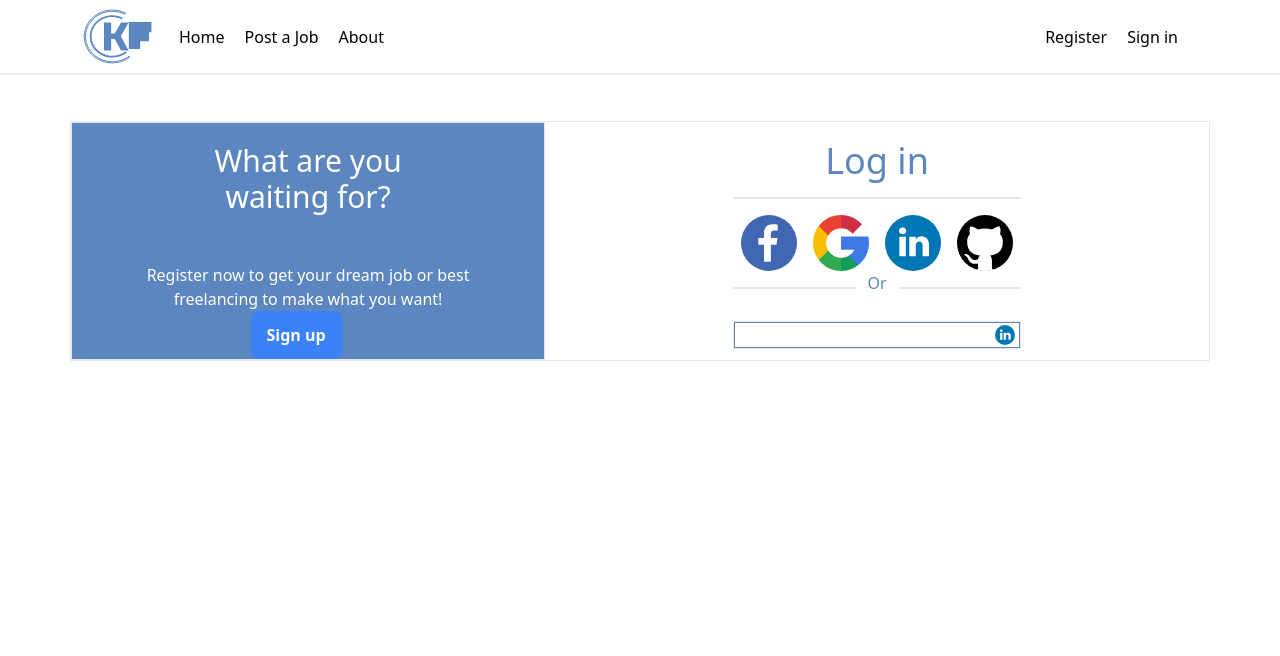
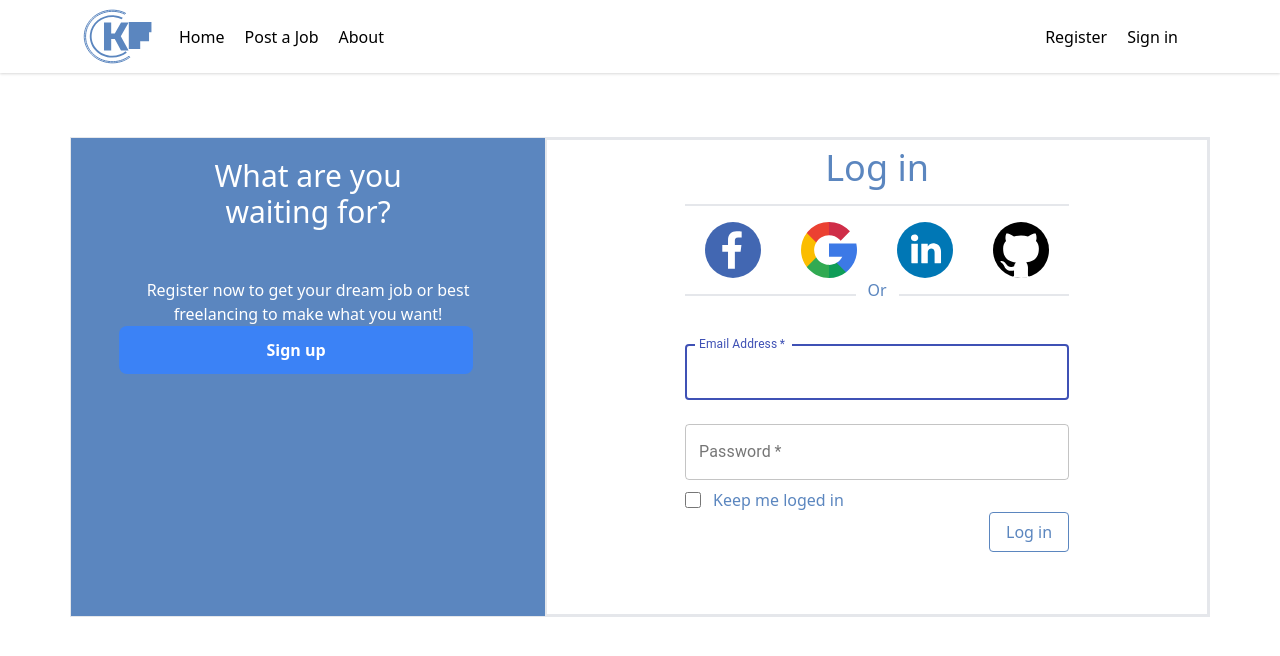
Before and after one commit to abdulbasit-dev/kurd-freelancers, a React (Create React App) app: page /signin in a window 1280 px wide. Shown: the top 656 px of the page. Built offline with nearby package versions, Linux system fonts and the light colour scheme.

Commit message:
sign in Fixes #5

```diff
--- a/src/index.css
+++ b/src/index.css
@@ -36,3 +36,6 @@
 .authantiction{
   padding:0;
 }
+.fullHeight{
+  height: 100%;
+}
--- a/src/pages/SignIn.jsx
+++ b/src/pages/SignIn.jsx
@@ -4,37 +4,73 @@ import FacebookLogo from "./../assets/img/facebook.svg"
 import GoogleLogo from "./../assets/img/google.svg"
 import LinkedInLogo from "./../assets/img/linkedin.svg"
 import GithubLogo from "./../assets/img/github.svg"
-import Input from "./../components/Input"
+import TextField from '@material-ui/core/TextField';
 
 const SignIn = () => {
     return (
-        <div className="authantiction flex border px-0 container mt-12 flex-col md:flex-row justify-center items-center ">
-            <div className="flex bg-lightblue w-full md:w-5/12 flex-col items-center pt-5  border px-12 text-white">
-                <h1 className="text-3xl">What are you</h1>
-                <h1 className="text-3xl">waiting for?</h1>
+        <div className="flex h-screen w-full justify-center items-center -mt-24">
+            <div className="authantiction relative min-h-100 flex px-0 container  flex-col border md:flex-row justify-center items-center ">
+                <div className="flex absolute left-0 bg-lightblue w-full min-h-full md:w-5/12 flex-col pt-5 px-12 text-white">
+                    <h1 className="text-3xl text-center">What are you</h1>
+                    <h1 className="text-3xl text-center ">waiting for?</h1>
                     <p className="text-center mt-12">
                         Register now to get your dream job or best freelancing to make what you want!
                     </p>
                     <Button text="Sign up"/>
 
                 </div>
-            <div className="flex flex-col items-center w-full md:w-7/12 text-lightblue ">
+                <div className="flex flex-col items-center w-full md:w-7/12 right-0 text-lightblue border-2 h-full absolute ">
                     <h1 className="text-4xl mt-2">Log in</h1>
-                <div className="border w-72 my-4"></div>
-                <div className="flex justify-around items-center w-72 ">
+                    <div className="border w-96 my-4"></div>
+                    <div className="flex justify-around items-center w-96 ">
                         <img src={FacebookLogo} alt="Facebook logo" className=" w-14 h-14 cursor-pointer" />
                         <img src={GoogleLogo} alt="Google logo" className=" w-14 h-14 cursor-pointer" />
                         <img src={LinkedInLogo} alt="Linkedin logo" className=" w-14 h-14 cursor-pointer" />
                         <img src={GithubLogo} alt="Github logo"className=" w-14 h-14 cursor-pointer" />
                     </div>
-                <div className="flex w-72 mb-4">
-                    <div className="border w-32 my-4"></div>
+                    <div className="flex w-96 mb-4 justify-between">
+                        <div className="border w-44 my-4"></div>
                         <h1 className="mx-3">Or</h1>
-                    <div className="border w-32 my-4"></div>
+                        <div className="border w-44 my-4"></div>
                     </div>
-                <form action="" className="flex flex-col w-72 border">
-                    <Input type="password"/>
+                    <form action="" className="flex flex-col w-96">
+                        <TextField
+                            variant="outlined"
+                            margin="normal"
+                            required
+                            fullWidth
+                            id="email"
+                            label="Email Address"
+                            name="email"
+                            autoComplete="email"
+                            autoFocus
+                            color="primary"
+                        />
+                        <TextField
+                            variant="outlined"
+                            margin="normal"
+                            required
+                            fullWidth
+                            id="password"
+                            label="Password"
+                            name="password"
+                            autoComplete="password"
+                            type="password"
+                        />
+                        <div className="flex items-center">
+                            <input type="checkbox" name="keep-me-loged-in" className="mr-3 w-4 h-4"/>
+                            <label htmlFor="keep-me-loged-in">
+                                Keep me loged in
+                            </label>
+
+                        </div>
+                        <div className="flex justify-end">
+                            <button className="border-lightblue border rounded px-2 w-20 h-10 ">
+                                    Log in
+                            </button>
+                        </div>
                     </form>
+                </div>
                 </div>
             </div>
     )
--- a/tailwind.config.js
+++ b/tailwind.config.js
@@ -9,6 +9,10 @@ module.exports = {
         secondary: "#ecc94b",
         lightblue: "#5B86BF",
       },
+      minHeight: {
+        96: "24rem",
+        100:"30rem",
+      },
     },
   },
   variants: {
```
Also changed, not shown: 2 other files (tests, documents, lock files or other folders). Lines whose indentation alone changed are shown as unchanged.
